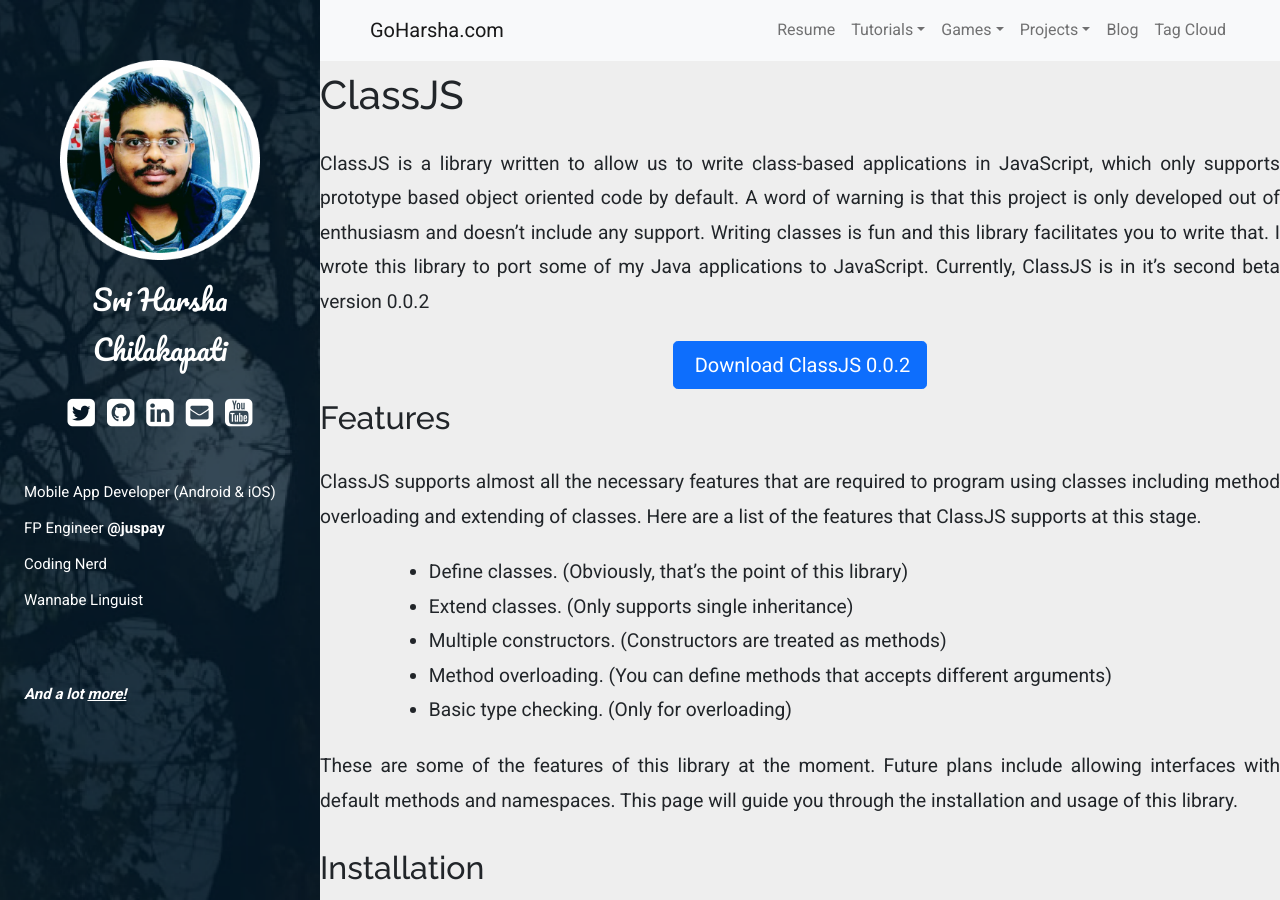
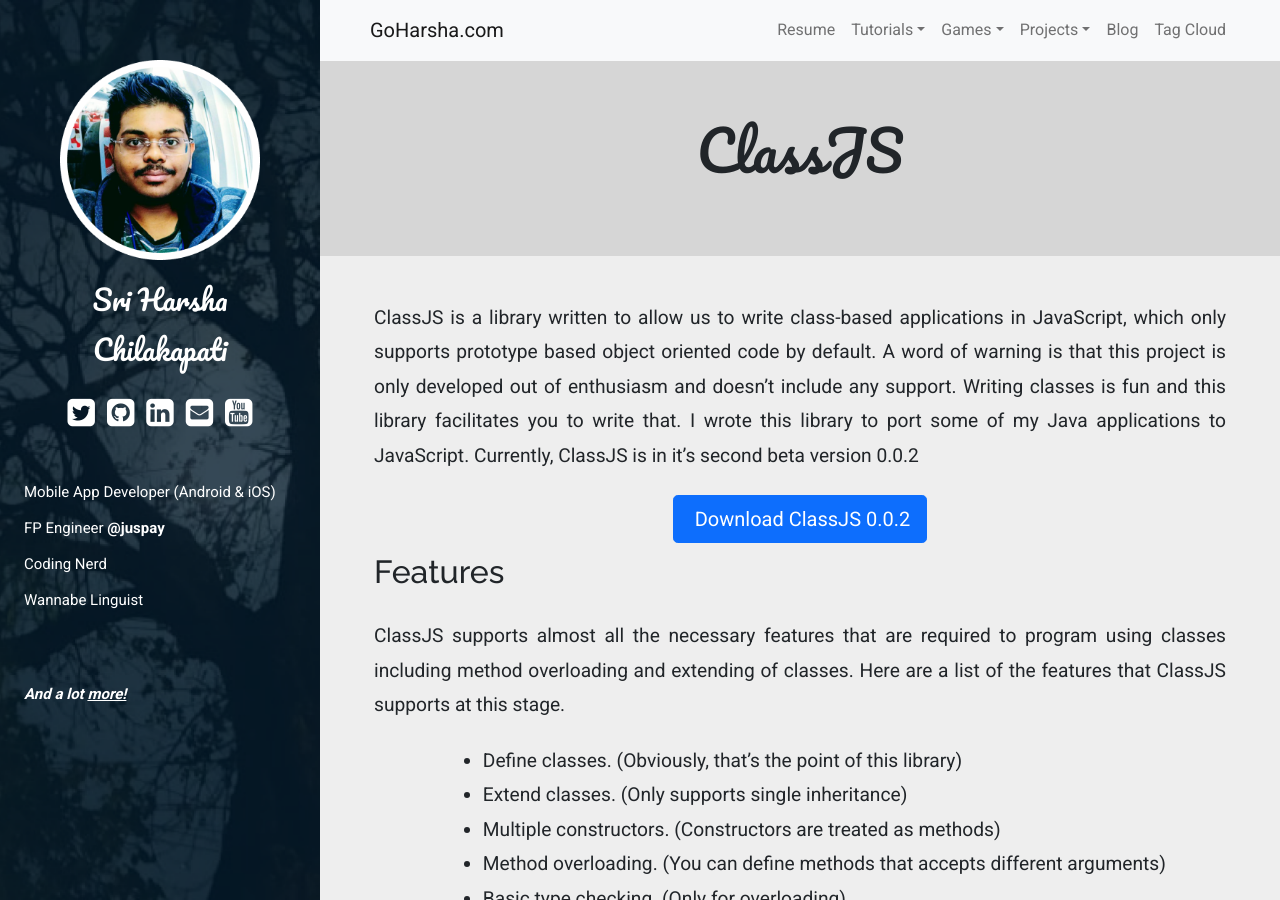
Before and after one commit to sriharshachilakapati/sriharshachilakapati.github.io, a Jekyll site: the page built from pages/classjs.md, in a window 1280 px wide and 900 px high. Built offline with Jekyll 4.4.1, drawn with Linux system fonts in a browser that asks for light colours; nearby versions of some CDN libraries; comment, search, counter and statistics services are not loaded.

Commit message:
Fixed the page layout

```diff
--- a/_layouts/page.html
+++ b/_layouts/page.html
@@ -2,16 +2,18 @@
 layout: default
 ---
 
-<div class="post">
-
-  <header class="post-header">
-    <h1 class="post-title">{{ page.title }}</h1>
+<div class="container-fluid position-relative blog-hero">
+    <h1 class="blog-title">{{ page.title }}</h1>
+</div>
 
 {% if page.ref %}
+    <div class="container-fluid blog-post-tags">
+        <div class="container">
+            This page is also available in other languages
+
             <div class="pull-right">
-            <label for="lang-select">Language:</label>
                 <select id="lang-select" onchange="window.location.href = this.value">
-                {% for other in site.pages %}
+                    {% for other in site.posts %}
                         {% if other.ref == page.ref %}
                             {% if page.lang == other.lang %}
                                 <option value="{{ site.url }}{{ other.url }}" selected="selected">
@@ -26,18 +28,24 @@
                     {% endfor %}
                 </select>
             </div>
+        </div>
+    </div>
 {% endif %}
-  </header>
 
-  <article class="post-content">
+<div class="container-fluid">
+    <div class="container">
+        <div class="row m-lg-auto col-sm-12 col-xs-12 blog-post-content">
+            <article>
                 {{ content }}
             </article>
+        </div>
 
-  <div class="text-center">
+        <div class="row text-center blog-post-share-buttons">
             {% include components/content/share-buttons.html url=page.url title=page.title %}
         </div>
 
-    {% unless page.comments == false %}
+        <div class="row blog-post-comments">
             {% include components/content/comments/comments.html %}
-    {% endunless %}
         </div>
+    </div>
+</div>
```
Also changed, not shown: pages/404.md (+2 -4 lines). Lines whose indentation alone changed are shown as unchanged.
